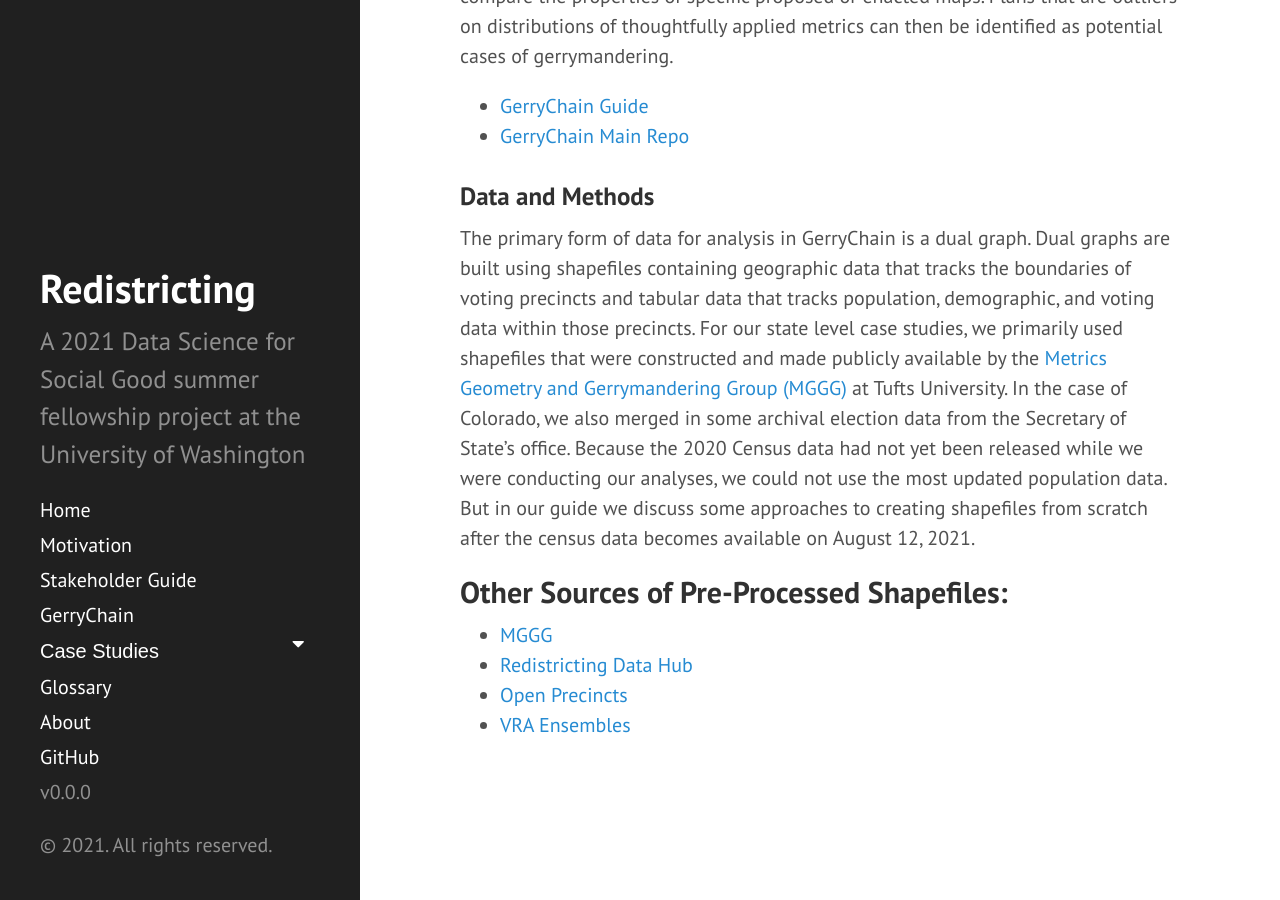
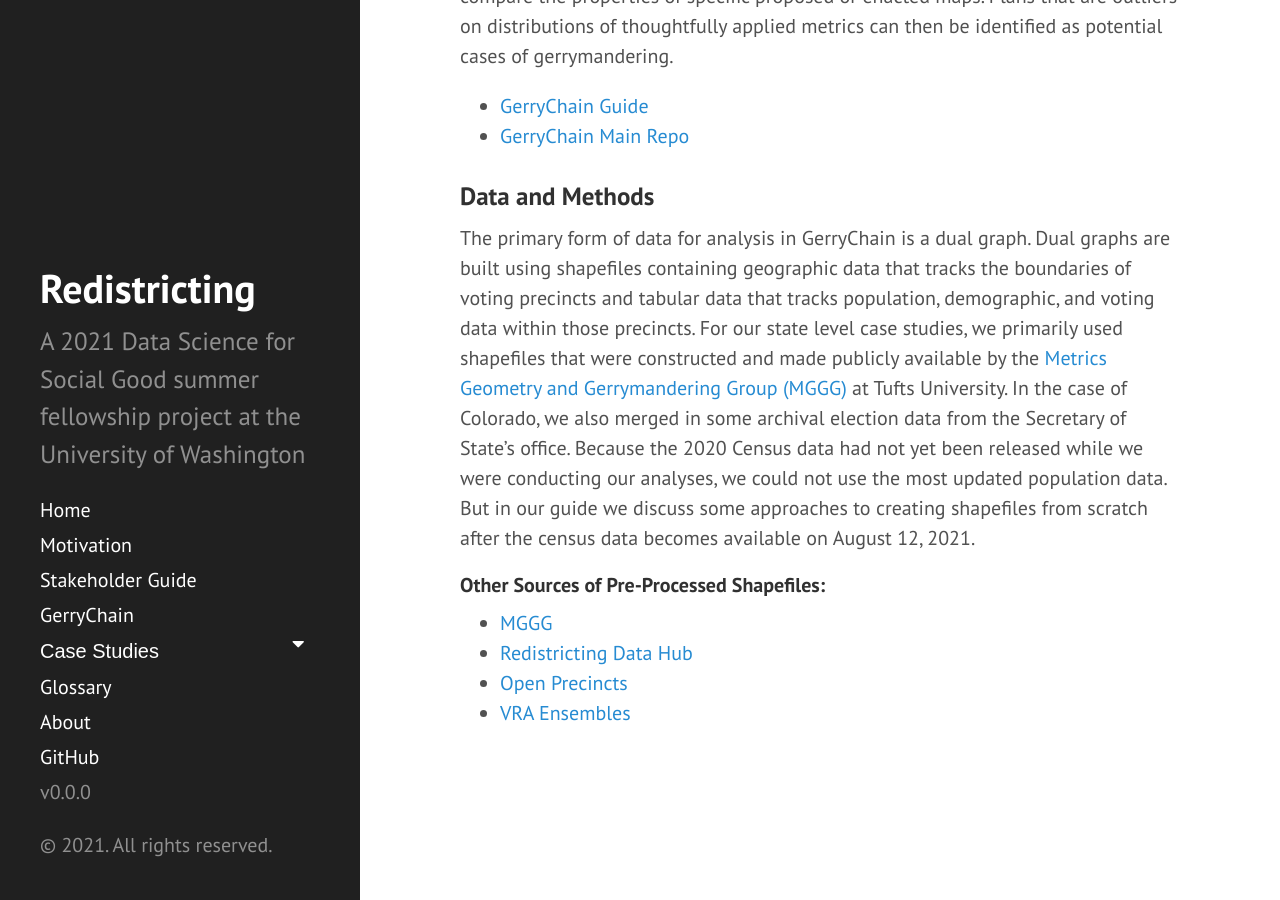
Before and after one commit to uwescience/DSSG2021-redistricting-website, a Jekyll site: the page built from gerrychain.md, in a window 1280 px wide and 900 px high, scrolled down 780 px. Built offline with Jekyll 4.4.1, drawn with Linux system fonts in a browser that asks for light colours.

```diff
--- a/gerrychain.md
+++ b/gerrychain.md
@@ -18,7 +18,7 @@ GerryChain also allows users to track multiple properties of interest for each i
 
 The primary form of data for analysis in GerryChain is a dual graph. Dual graphs are built using shapefiles containing geographic data that tracks the boundaries of voting precincts and tabular data that tracks population, demographic, and voting data within those precincts. For our state level case studies, we primarily used shapefiles that were constructed and made publicly available by the [Metrics Geometry and Gerrymandering Group (MGGG)](https://mggg.org/) at Tufts University. In the case of Colorado, we also merged in some archival election data from the Secretary of State's office. Because the 2020 Census data had not yet been released while we were conducting our analyses, we could not use the most updated population data. But in our guide we discuss some approaches to creating shapefiles from scratch after the census data becomes available on August 12, 2021.
 
-## Other Sources of Pre-Processed Shapefiles:
+#### Other Sources of Pre-Processed Shapefiles:
 * [MGGG](https://github.com/mggg-states/)
 * [Redistricting Data Hub](https://redistrictingdatahub.com)
 * [Open Precincts](https://openprecincts.org/)
```
